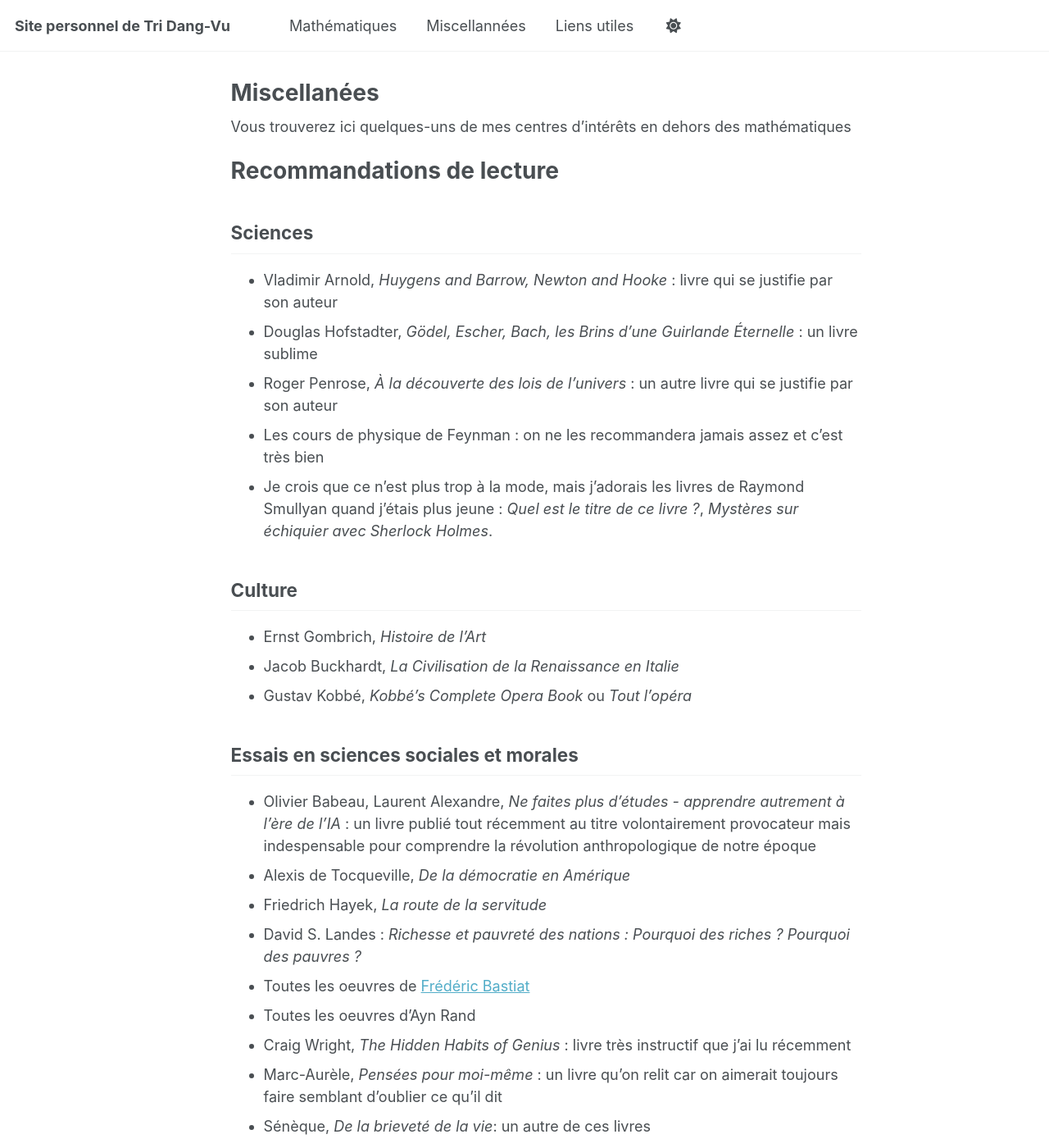
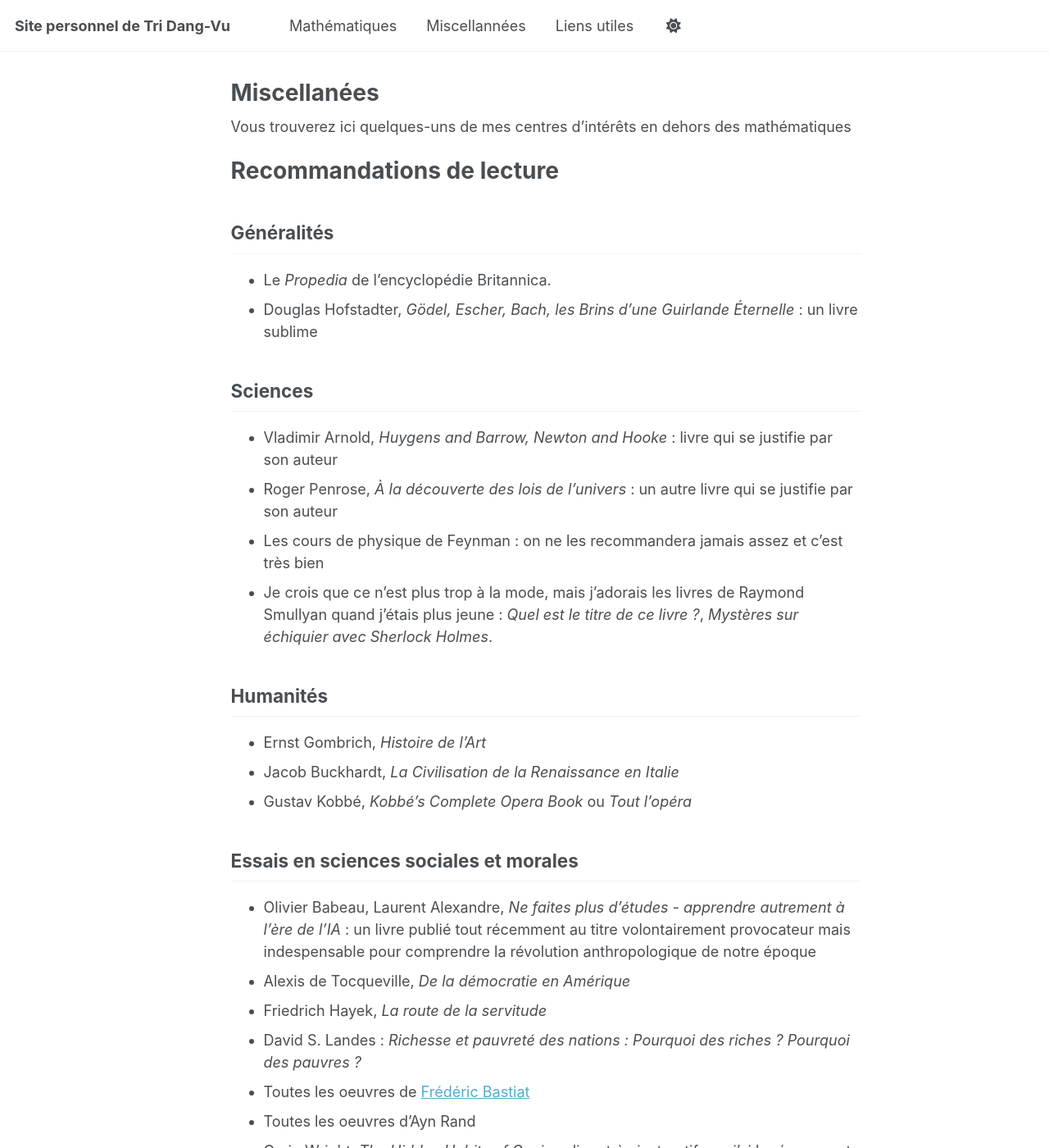
Before and after one commit to tridangvu/tridangvu.github.io, a Jekyll site: the page built from _pages/misc.md, in a window 1280 px wide and 1400 px high. Shown: the whole window at 82% size. Built offline with Jekyll 4.4.1, drawn with Linux system fonts in a browser that asks for light colours; a script that is not in the unit is left out.

Commit message:
Update misc.md

```diff
--- a/_pages/misc.md
+++ b/_pages/misc.md
@@ -10,14 +10,18 @@ classes: wide
 Vous trouverez ici quelques-uns de mes centres d'intérêts en dehors des mathématiques
 
 # Recommandations de lecture
+## Généralités
+- Le *Propedia* de l'encyclopédie Britannica.
+- Douglas Hofstadter, *Gödel, Escher, Bach, les Brins d'une Guirlande Éternelle* : un livre sublime
+
 ## Sciences
 - Vladimir Arnold, *Huygens and Barrow, Newton and Hooke* : livre qui se justifie par son auteur
-- Douglas Hofstadter, *Gödel, Escher, Bach, les Brins d'une Guirlande Éternelle* : un livre sublime
 - Roger Penrose, *À la découverte des lois de l'univers* : un autre livre qui se justifie par son auteur
 - Les cours de physique de Feynman : on ne les recommandera jamais assez et c'est très bien
 - Je crois que ce n'est plus trop à la mode, mais j'adorais les livres de Raymond Smullyan quand j'étais plus jeune : *Quel est le titre de ce livre ?*, *Mystères sur échiquier avec Sherlock Holmes*.
 
-## Culture
+
+## Humanités
 - Ernst Gombrich, *Histoire de l'Art*
 - Jacob Buckhardt, *La Civilisation de la Renaissance en Italie*
 - Gustav Kobbé, *Kobbé's Complete Opera Book* ou *Tout l'opéra*
```
